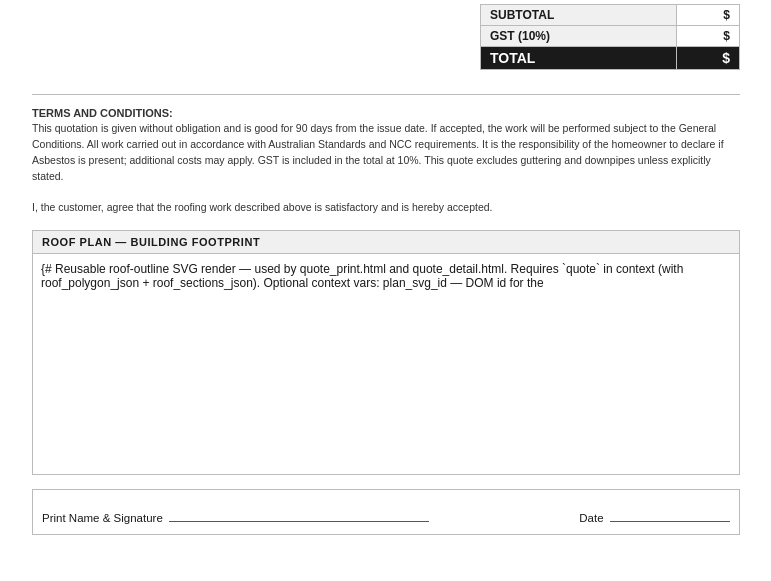
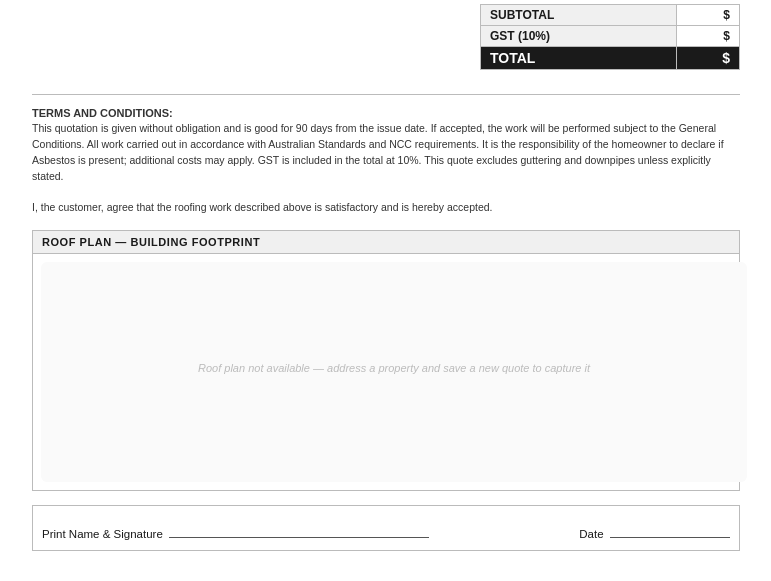
Before and after one commit to mac-aequilbri/aequilibri, a Django app: template uc1_roofing/templates/uc1_roofing/quote_print.html in a window 1280 px wide. Shown: the part 652-1233 px from the top of the page, without its empty margins (254-1025 px from the left). Before the commit the page ends 1187 px from the top, so only its background shows below. Run offline with Django 4.2, Linux system fonts and the light colour scheme; the template is opened without the code that fills it, so the values that code supplies are empty.

Commit message:
fix(uc1): roof-plan partial rendered the docstring as literal text
The partial _roof_plan_svg.html opened with a {# ... #} block spanning
six lines.  Django's {# #} comment syntax is single-line only — multi-
line content inside it gets emitted as literal text.  Result: the Roof
Outline card on the quote detail page showed the partial's docstring
('Reusable roof-outline SVG render — used by quote_print.html ...')
instead of the SVG.

Replaced {# ... #} with {% comment %} ... {% endcomment %}, which is
the correct Django multi-line-comment tag.

Co-Authored-By: Claude Opus 4.7 <noreply@anthropic.com>

```diff
--- a/uc1_roofing/templates/uc1_roofing/_roof_plan_svg.html
+++ b/uc1_roofing/templates/uc1_roofing/_roof_plan_svg.html
@@ -1,9 +1,10 @@
-{# Reusable roof-outline SVG render — used by quote_print.html and quote_detail.html.
-   Requires `quote` in context (with roof_polygon_json + roof_sections_json).
-   Optional context vars:
-     plan_svg_id     — DOM id for the <svg> element (default 'roofPlanSvg')
-     plan_height     — pixel height (default 220)
-#}
+{% comment %}
+Reusable roof-outline SVG render — used by quote_print.html and quote_detail.html.
+Requires `quote` in context (with roof_polygon_json + roof_sections_json).
+Optional context vars:
+  plan_svg_id     — DOM id for the <svg> element (default 'roofPlanSvg')
+  plan_height     — pixel height (default 220)
+{% endcomment %}
 <svg id="{{ plan_svg_id|default:'roofPlanSvg' }}"
      width="100%" height="{{ plan_height|default:220 }}"
      style="display:block;background:#fafafa;border-radius:6px;"></svg>
```
